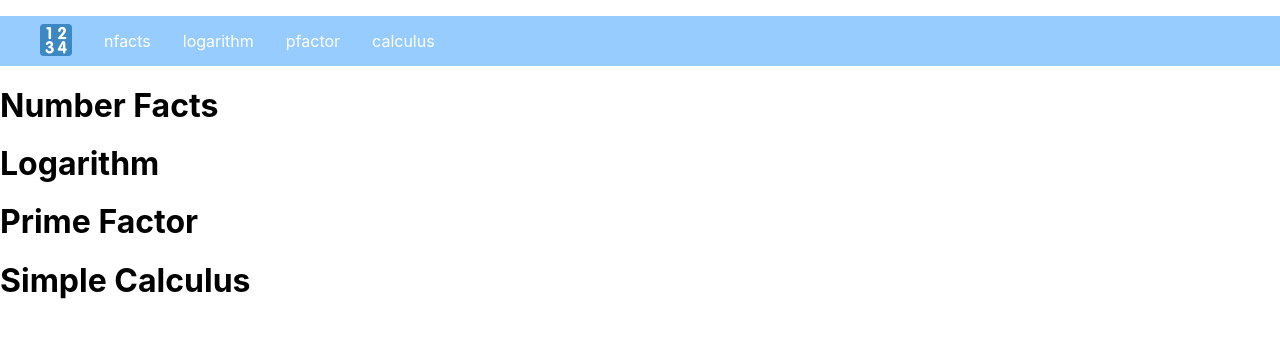
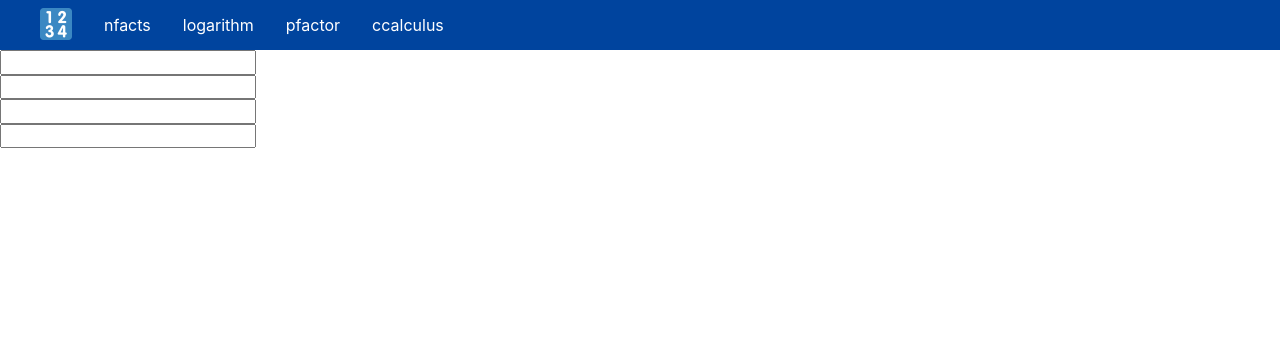
Before and after one commit to fabianvieri/numery, a React (Create React App) app: page / in a window 1280 px wide. Shown: the top 338 px of the page. Built offline with nearby package versions, Linux system fonts and the light colour scheme.

Commit message:
create base numer components

```diff
--- /dev/null
+++ b/src/components/Input.js
@@ -0,0 +1,9 @@
+import React from 'react'
+
+const Input = ({ onkeyup }) => {
+    return (
+        <input type="input" />
+    );
+}
+
+export default Input;
--- a/src/components/Navbar.js
+++ b/src/components/Navbar.js
@@ -4,12 +4,11 @@ import logo from '../containers/logo.png';
 
 const Navbar = ({ links }) => {
     return (
-        <nav className="relative bg-light-blue top-0 left-0 right-0">
-
-            <ul className="flex list items-center">
+        <nav className="relative bg-dark-blue top-0 left-0 right-0">
+            <ul className="flex list items-center ma0 pl-1">
                 <li className="mr3"><img src={logo} alt="logo"></img></li>
                 {
-                    links.map(link => <li className="pa3 hover-bg-black-10"><a className="no-underline white" href={`#${link}`}>{link}</a></li>)
+                    links.map(link => <li key={link} className="pa3 hover-bg-black-10"><a className="no-underline white" href={`#${link}`}>{link}</a></li>)
                 }
             </ul>
         </nav>
--- a/src/containers/App.js
+++ b/src/containers/App.js
@@ -1,22 +1,18 @@
 import React from 'react';
 import Navbar from '../components/Navbar';
+import numers from '../numers';
+import Numer from './Numer';
 
 function App() {
   return (
     <div className="container">
-      <Navbar links={["nfacts", "logarithm", "pfactor", "calculus"]} />
-      <div id="number-facts">
-        <h1>Number Facts</h1>
-      </div>
-      <div id="logarithm">
-        <h1>Logarithm</h1>
-      </div>
-      <div id="prime-factor">
-        <h1>Prime Factor</h1>
-      </div>
-      <div id="simple-calculus">
-        <h1>Simple Calculus</h1>
-      </div>
+      <Navbar links={numers.map(numer => numer.title)} />
+      {numers.map(numer => {
+        return (
+          <Numer numer={numer} />
+        )
+      })
+      }
     </div>
   );
 }
--- /dev/null
+++ b/src/containers/Numer.js
@@ -0,0 +1,19 @@
+import React, { Component } from 'react';
+import Input from '../components/Input';
+
+export default class Numer extends Component {
+
+    constructor(props) {
+        super(props);
+        this.background = this.props.numer.background;
+        this.title = this.props.numer.title;
+    }
+
+    render() {
+        return (
+            <div style={this.background}>
+                <Input />
+            </div>
+        )
+    }
+}
--- /dev/null
+++ b/src/numers.js
@@ -0,0 +1,29 @@
+const numers = [
+    {
+        title: "nfacts",
+        style: {
+            background: "linear - gradient(to right, #1CB5E0, #000046)"
+        }
+    },
+    {
+        title: "logarithm",
+        style: {
+            background: "linear - gradient(to right, #283E51, #4B79A1)"
+        }
+    },
+    {
+        title: "pfactor",
+        style: {
+            background: "linear - gradient(to right, #24243e, #302b63, #0f0c29)"
+
+        }
+    },
+    {
+        title: "ccalculus",
+        style: {
+            background: "linear - gradient(to right, #3A6073, #16222A)"
+        }
+    }
+];
+
+export default numers;
```
